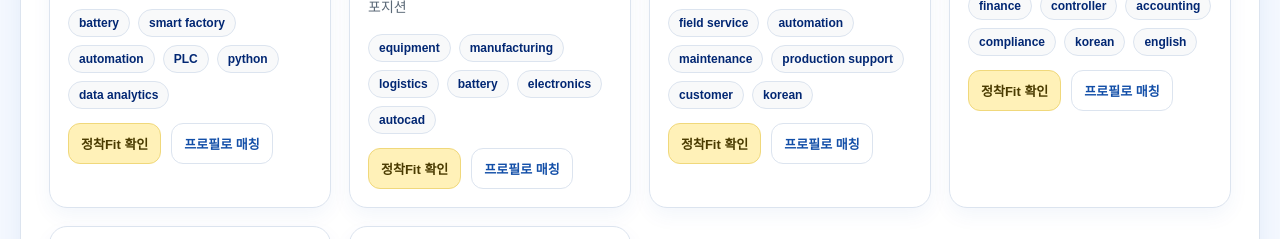
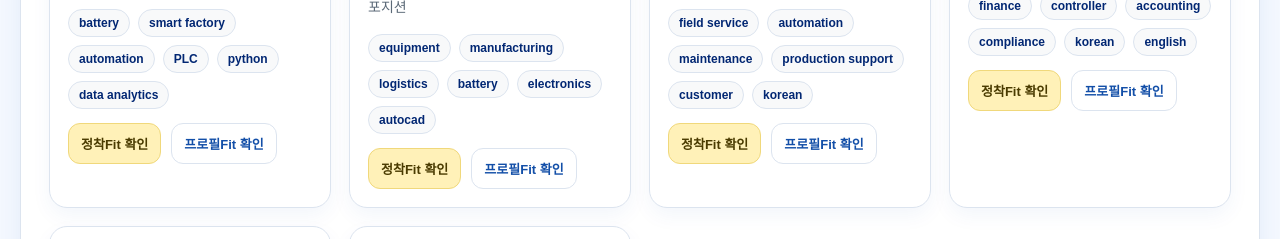
Before and after one commit to miaminkyong/global-talent-matching-mvp, a React (Vite) app: page / in a window 1280 px wide. Both pictures are taken after a click on the button "공고 보기". Shown: the part 1160-1399 px from the top of the page. Built offline with nearby package versions, Linux system fonts and the light colour scheme.

Commit message:
Update button text for profile matching

```diff
--- a/src/App.jsx
+++ b/src/App.jsx
@@ -1531,7 +1531,7 @@ function goToSeekerTab(tabName) {
                           정착Fit 확인
                         </button>
                         <button className="outline-btn small" onClick={() => setSeekerTab("profile")}>
-                          프로필로 매칭
+                          프로필Fit 확인
                         </button>
                       </div>
                     </div>
```
